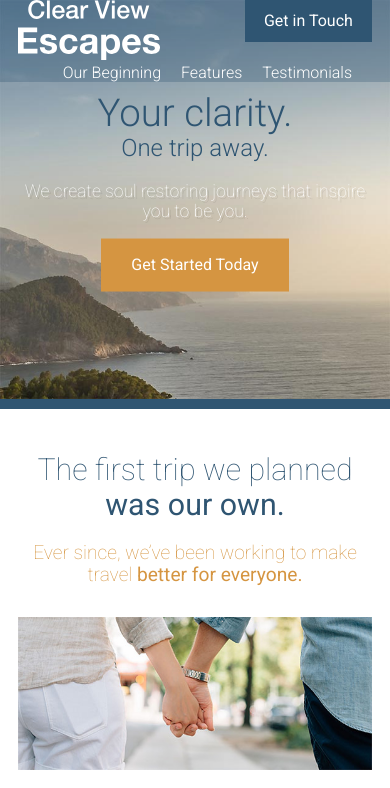
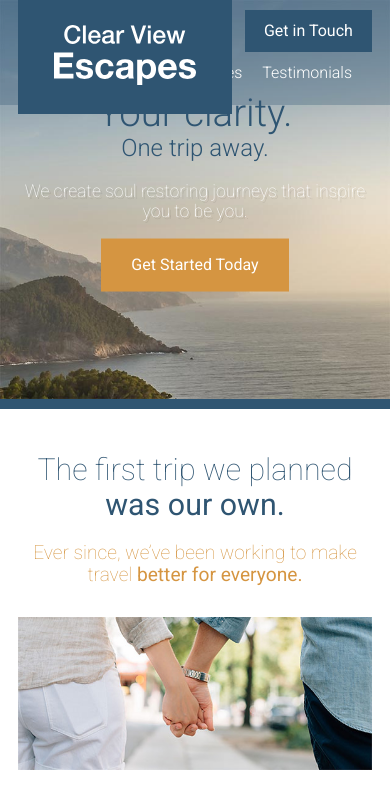
Before and after one commit to AAnderson1817/travel-prac-copy, a website: page app/index.html in a window 390 px wide. Shown: the top 788 px of the page. Drawn offline with Linux system fonts and the light colour scheme.

Commit message:
Finished header stylings for a large screen. Moving to mobile

```diff
--- a/app/assets/styles/modules/_primary-nav.css
+++ b/app/assets/styles/modules/_primary-nav.css
@@ -20,5 +20,7 @@
     color: #FFF;
     font-weight:300;
     text-decoration:none;
+    display:block;
+    padding: 12px 0;
   }
 }
--- a/app/assets/styles/modules/_site-header.css
+++ b/app/assets/styles/modules/_site-header.css
@@ -3,13 +3,18 @@
   z-index:2;
   background-color: rgba($mainBlue, .3);
   width: 100%;
+  padding: 10px 0;
 
   &__btn-container{
     float:right;
 
-
     @mixin atMedium{
-
     }
   }
+  &__logo{
+    position:absolute;
+    top: 0;
+    background-color: $mainBlue;
+    padding: 25px 36px;
+  }
 }
--- a/app/index.html
+++ b/app/index.html
@@ -14,7 +14,10 @@
 <body>
   <header class="site-header">
     <div class="wrapper">
-      <img src="assets/images/icons/clear-view-escapes.svg">
+      <div class="site-header__logo">
+        <img src="assets/images/icons/clear-view-escapes.svg">
+      </div>
+
       <div class="site-header__btn-container">
         <a href="#" class="btn">Get in Touch</a>
       </div>
--- a/app/temp/styles/styles.css
+++ b/app/temp/styles/styles.css
@@ -1076,6 +1076,7 @@ Instead edit gulp/templates/sprite */
   z-index:2;
   background-color: rgba(47,85,114, .3);
   width: 100%;
+  padding: 10px 0;
 }
 
 .site-header__btn-container{
@@ -1083,6 +1084,13 @@ Instead edit gulp/templates/sprite */
 }
 
 @media (min-width: 800px) {}
+
+.site-header__logo{
+  position:absolute;
+  top: 0;
+  background-color: #2f5572;
+  padding: 25px 36px;
+}
 
 .primary-nav--pull-right{
   float:right;
@@ -1109,4 +1117,6 @@ Instead edit gulp/templates/sprite */
   color: #FFF;
   font-weight:300;
   text-decoration:none;
+  display:block;
+  padding: 12px 0;
 }
```
